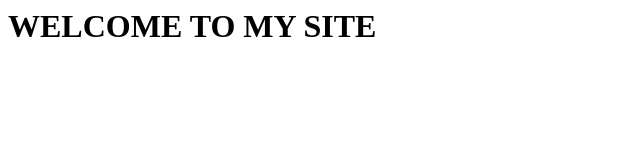
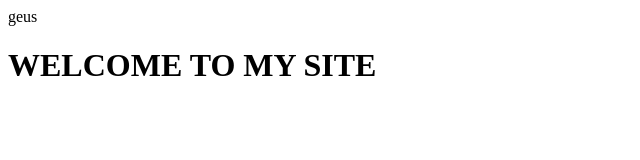
Before and after one commit to gueswhoami/gueswhoami.github.io, a plain HTML site: page index.html in a window 1280 px wide. Shown: the whole page, without its empty margins (0-640 px from the left). Drawn offline with Linux system fonts and the light colour scheme.

Commit message:
Update index.html

```diff
--- a/index.html
+++ b/index.html
@@ -1 +1,6 @@
-<h1>WELCOME TO MY SITE</h1>
+<html>
+   <head>geus</head>
+  <body>
+    <h1>WELCOME TO MY SITE</h1>
+</body>
+</html>
```
